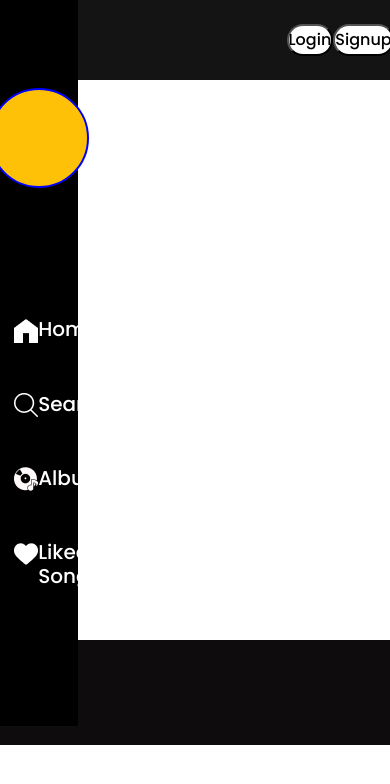
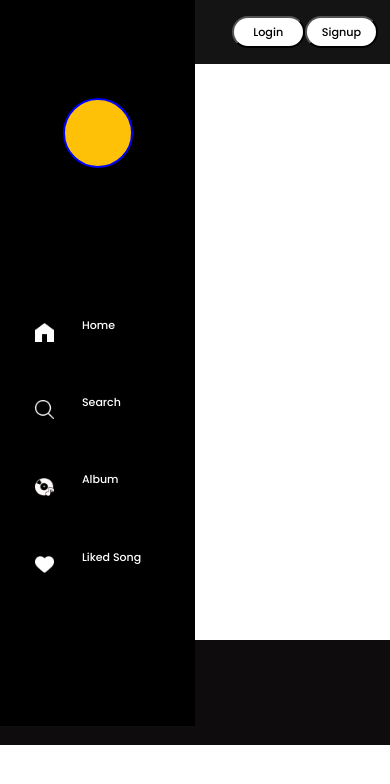
Before and after one commit to abhi808shek/music_app, a React (Create React App) app: page / in a window 390 px wide. Shown: the top 784 px of the page. Built offline with nearby package versions, Linux system fonts and the light colour scheme.

Commit message:
Update navbar.css

```diff
--- a/src/Components/Navbar/navbar.css
+++ b/src/Components/Navbar/navbar.css
@@ -22,3 +22,43 @@
    border: rgb(0, 255, 76);
    font-weight: 800;
 }
+@media screen and (max-width:1024px) {
+    .navbars{
+        height: 4rem;
+    }
+    .profileItemText{
+        font-size: 15px!important;
+    }
+    img{
+        width: 40%;
+    }
+    .w-50{
+        width: 45%!important;
+    }
+}
+@media screen and (max-width:768px) {
+    .sidebar{
+        width: 30%!important;
+    }
+    .btn-style{
+        font-size: .9rem;
+    }
+}
+@media screen and (max-width:480px) {
+    .w-25{
+        width: 40%!important;
+    }
+    .btn-style{
+        font-size: .7rem;
+    }
+    .profileIcon{
+        width: 70px!important;
+        height: 70px!important;
+    }
+    .sidebar{
+        width: 50%!important;
+    }
+    .profileItemText{
+        font-size: 11px!important;
+    }
+}
```
